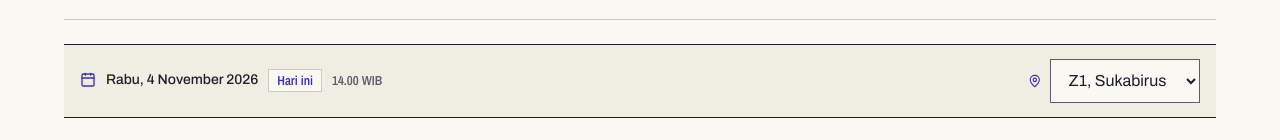
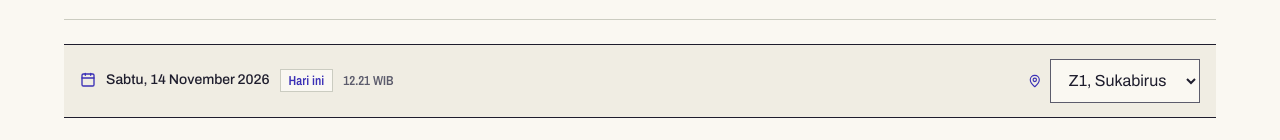
Before and after one commit to Minus-1-Nih/mamih-laundry-system, a Next.js app: page /sesi in a window 1280 px wide. Shown: the part 201-341 px from the top of the page. Built offline with nearby package versions, Linux system fonts and the light colour scheme.

Commit message:
MNI-21-informasi-sesi-operasional-pelanggan

```diff
--- a/src/components/customer/session-client.tsx
+++ b/src/components/customer/session-client.tsx
@@ -17,8 +17,9 @@ import {
 } from "lucide-react";
 import { Select } from "@/components/ui/select";
 import { cn } from "@/lib/cn";
-import { DEMO_DATE_LONG, DEMO_TIME } from "@/lib/demo-date";
+import { DEMO_MINUTES } from "@/lib/demo-date";
 import { isSessionActive, isSessionNext, sessionLabel } from "@/lib/format";
+import { useWibClock } from "@/lib/live-clock";
 import { closedHours, serviceHours, sessionFor } from "@/lib/sessions";
 import { customerOrders } from "@/lib/selectors";
 import { useAppStore, useCurrentUser } from "@/lib/store";
@@ -33,9 +34,15 @@ const iconMap: Record<string, LucideIcon> = {
   closed: Clock,
 };
 
-function SessionBlock({ session }: { session: OperationalSession }) {
-  const active = session.open && isSessionActive(session.start, session.end);
-  const next = session.open && isSessionNext(session.start);
+function SessionBlock({
+  session,
+  nowMinutes,
+}: {
+  session: OperationalSession;
+  nowMinutes: number;
+}) {
+  const active = session.open && isSessionActive(session.start, session.end, nowMinutes);
+  const next = session.open && isSessionNext(session.start, nowMinutes);
   const Icon = iconMap[session.type] ?? Clock;
   const status = active ? "Berlangsung" : next ? "Berikutnya" : "Tutup";
   const deadline = `${session.cutoff} WIB`;
@@ -97,6 +104,8 @@ export function SessionClient() {
   const orders = useAppStore((state) => state.orders);
   const zones = useAppStore((state) => state.zones);
   const user = useCurrentUser();
+  const clock = useWibClock();
+  const nowMinutes = clock?.minutes ?? DEMO_MINUTES;
 
   const myOrders = user ? customerOrders(orders, user.id) : [];
   const activeOrders = myOrders
@@ -105,7 +114,7 @@ export function SessionClient() {
   const pickup = sessionFor("pickup", sessions);
   const delivery = sessionFor("delivery", sessions);
   const open = sessions.some(
-    (session) => session.open && isSessionActive(session.start, session.end),
+    (session) => session.open && isSessionActive(session.start, session.end, nowMinutes),
   );
   const closed = closedHours(sessions);
   const hours = serviceHours(sessions);
@@ -140,11 +149,15 @@ export function SessionClient() {
       <div className="mt-6 flex flex-wrap items-center justify-between gap-4 border-y border-ink bg-paper-2 px-4 py-3.5">
         <div className="flex flex-wrap items-center gap-2.5">
           <Calendar className="h-4 w-4 text-accent" />
-          <span className="text-sm font-medium text-ink">{DEMO_DATE_LONG}</span>
+          <span className="text-sm font-medium text-ink" suppressHydrationWarning>
+            {clock?.dateLong ?? "Memuat tanggal…"}
+          </span>
           <span className="small-print border border-rule bg-paper px-2 py-0.5 text-accent">
             Hari ini
           </span>
-          <span className="small-print text-muted">{DEMO_TIME}</span>
+          <time className="small-print text-muted" aria-live="off">
+            {clock?.time ?? "--.-- WIB"}
+          </time>
         </div>
         <div className="flex items-center gap-2">
           <MapPin className="h-4 w-4 text-accent" />
@@ -163,8 +176,8 @@ export function SessionClient() {
       </div>
 
       <div className="mt-6 grid gap-4 lg:grid-cols-3">
-        {pickup ? <SessionBlock session={pickup} /> : null}
-        {delivery ? <SessionBlock session={delivery} /> : null}
+        {pickup ? <SessionBlock session={pickup} nowMinutes={nowMinutes} /> : null}
+        {delivery ? <SessionBlock session={delivery} nowMinutes={nowMinutes} /> : null}
 
         <article className="border-t-2 border-ink bg-paper px-5 pb-5 pt-4">
           <div className="flex items-start justify-between gap-2">
--- /dev/null
+++ b/src/lib/live-clock.ts
@@ -0,0 +1,58 @@
+"use client";
+
+// Jam WIB sungguhan untuk halaman Sesi operasional pelanggan (MNI-21).
+// Halaman lain tetap memakai DEMO_NOW karena data contoh bergantung padanya.
+
+import { useEffect, useState } from "react";
+
+const longDate = new Intl.DateTimeFormat("id-ID", {
+  timeZone: "Asia/Jakarta",
+  weekday: "long",
+  day: "numeric",
+  month: "long",
+  year: "numeric",
+});
+
+const clockParts = new Intl.DateTimeFormat("en-GB", {
+  timeZone: "Asia/Jakarta",
+  hour: "2-digit",
+  minute: "2-digit",
+  hourCycle: "h23",
+});
+
+export interface WibClock {
+  /** "Kamis, 26 November 2026" */
+  dateLong: string;
+  /** "11.05 WIB" */
+  time: string;
+  /** Menit sejak 00.00 WIB, untuk status sesi. */
+  minutes: number;
+}
+
+/** Tanggal dan jam WIB dari sebuah instan, apa pun zona waktu perangkatnya. */
+export function wibClock(at: Date): WibClock {
+  const parts = clockParts.formatToParts(at);
+  const hour = Number(parts.find((part) => part.type === "hour")?.value ?? 0);
+  const minute = Number(parts.find((part) => part.type === "minute")?.value ?? 0);
+  const pad = (value: number) => String(value).padStart(2, "0");
+  return {
+    dateLong: longDate.format(at),
+    time: `${pad(hour)}.${pad(minute)} WIB`,
+    minutes: hour * 60 + minute,
+  };
+}
+
+/**
+ * Jam WIB yang ikut berjalan. Bernilai null sampai komponen terpasang di
+ * peramban, supaya HTML server dan klien tidak berbeda.
+ */
+export function useWibClock(intervalMs = 15_000): WibClock | null {
+  const [clock, setClock] = useState<WibClock | null>(null);
+  useEffect(() => {
+    const tick = () => setClock(wibClock(new Date(Date.now())));
+    tick();
+    const id = window.setInterval(tick, intervalMs);
+    return () => window.clearInterval(id);
+  }, [intervalMs]);
+  return clock;
+}
```
Also changed, not shown: 2 other files (tests, documents, lock files or other folders).
